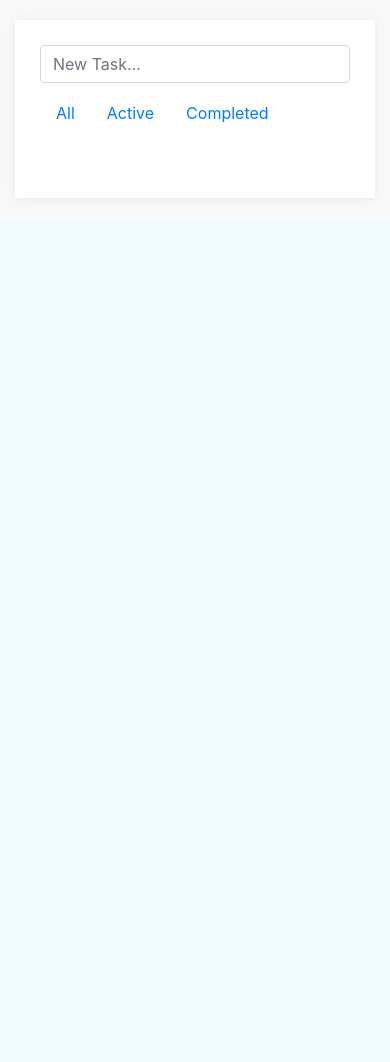
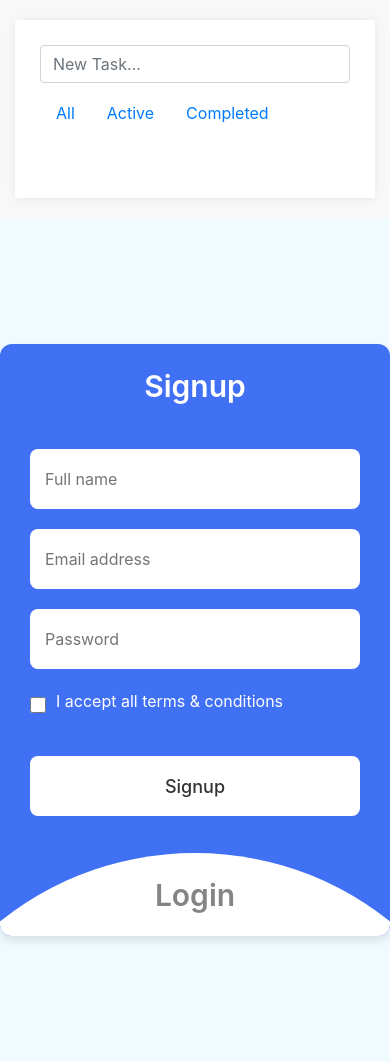
Before and after one commit to davronkhamdamov/To-do-App, a website: page index.html in a window 390 px wide. Drawn offline with nearby package versions, Linux system fonts and the light colour scheme; no server answers.

Commit message:
login page added

```diff
--- a/index.html
+++ b/index.html
@@ -47,7 +47,64 @@
         </div>
       </div>
     </div>
-    <div id="login"></div>
+    <div id="login">
+      <section class="wrapper">
+        <div class="form signup">
+          <header>Signup</header>
+          <form action="#">
+            <input type="text" placeholder="Full name" required />
+            <input
+              type="email"
+              placeholder="Email address"
+              required
+              id="emailSignUp"
+            />
+            <input
+              type="password"
+              placeholder="Password"
+              required
+              id="passwordSignUp"
+            />
+            <div class="checkbox">
+              <input type="checkbox" id="signupCheck" />
+              <label for="signupCheck">I accept all terms & conditions</label>
+            </div>
+            <input type="submit" value="Signup" id="signUpBtn" />
+          </form>
+        </div>
+        <div class="form login">
+          <header>Login</header>
+          <form action="#">
+            <input
+              type="email"
+              placeholder="Email address"
+              required
+              id="email"
+            />
+            <input
+              type="password"
+              placeholder="Password"
+              id="password"
+              required
+            />
+            <a href="#">Forgot password?</a>
+            <input type="submit" value="Login" id="loginBtn" />
+          </form>
+        </div>
+        <script>
+          const wrapper = document.querySelector('.wrapper'),
+            signupHeader = document.querySelector('.signup header'),
+            loginHeader = document.querySelector('.login header');
+
+          loginHeader.addEventListener('click', () => {
+            wrapper.classList.toggle('active');
+          });
+          signupHeader.addEventListener('click', () => {
+            wrapper.classList.toggle('active');
+          });
+        </script>
+      </section>
+    </div>
     <script src="main.js"></script>
   </body>
 </html>
```
